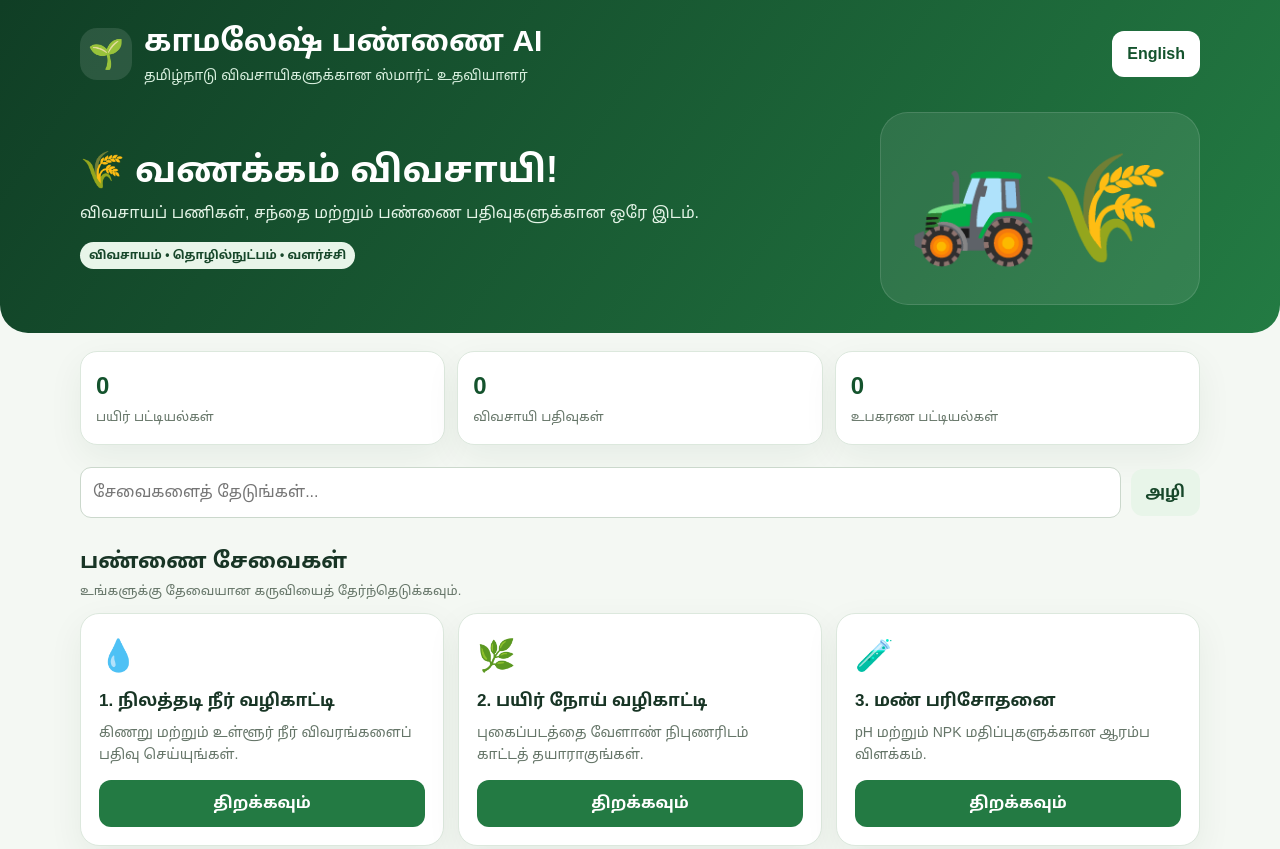
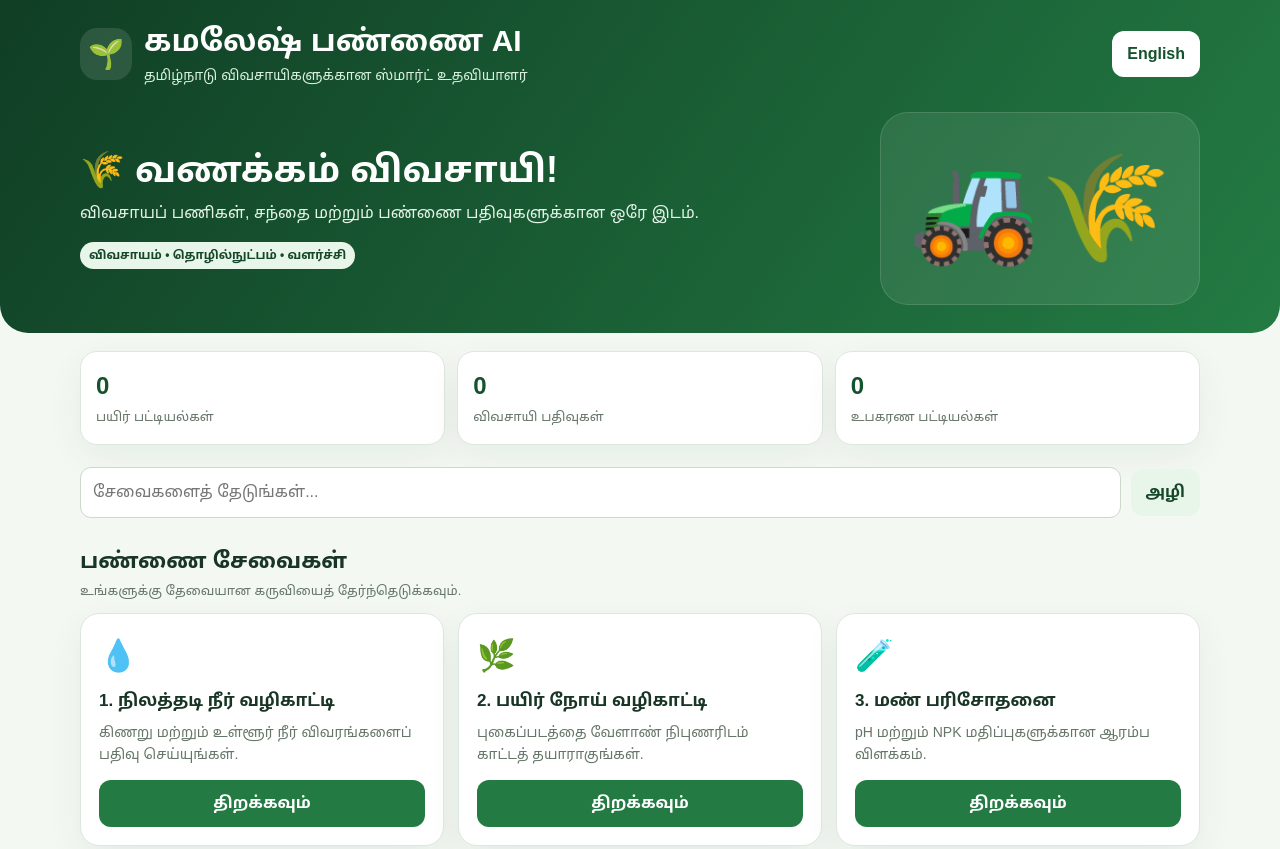
Before and after one commit to hemarajankm-ui/Khamalesh-, a plain HTML site: page index.html in a window 1280 px wide. Shown: the top 849 px of the page. Drawn offline with Linux system fonts and the light colour scheme.

Commit message:
Create index.html

```diff
--- a/index.html
+++ b/index.html
@@ -32,7 +32,7 @@ footer{text-align:center;padding:25px;color:var(--muted);font-size:13px}.modal{d
 <header>
  <div class="wrap">
   <div class="top">
-   <div class="brand"><div class="logo">🌱</div><div><h1 id="brandTitle">காமலேஷ் பண்ணை AI</h1><p id="subtitle">தமிழ்நாடு விவசாயிகளுக்கான ஸ்மார்ட் உதவியாளர்</p></div></div>
+   <div class="brand"><div class="logo">🌱</div><div><h1 id="brandTitle">கமலேஷ் பண்ணை AI</h1><p id="subtitle">தமிழ்நாடு விவசாயிகளுக்கான ஸ்மார்ட் உதவியாளர்</p></div></div>
    <button class="lang" id="languageBtn" type="button">English</button>
   </div>
   <div class="hero"><div><h2 id="welcome">🌾 வணக்கம் விவசாயி!</h2><p id="intro">விவசாயப் பணிகள், சந்தை மற்றும் பண்ணை பதிவுகளுக்கான ஒரே இடம்.</p><span class="badge" id="heroBadge">விவசாயம் • தொழில்நுட்பம் • வளர்ச்சி</span></div><div class="hero-art" aria-hidden="true">🚜🌾</div></div>
```
